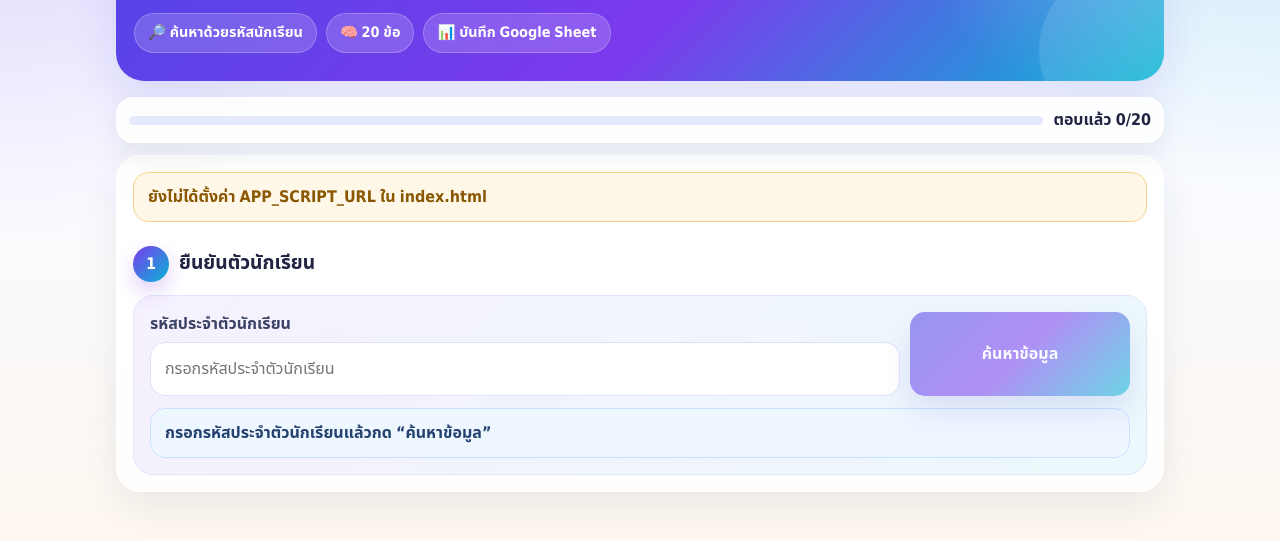
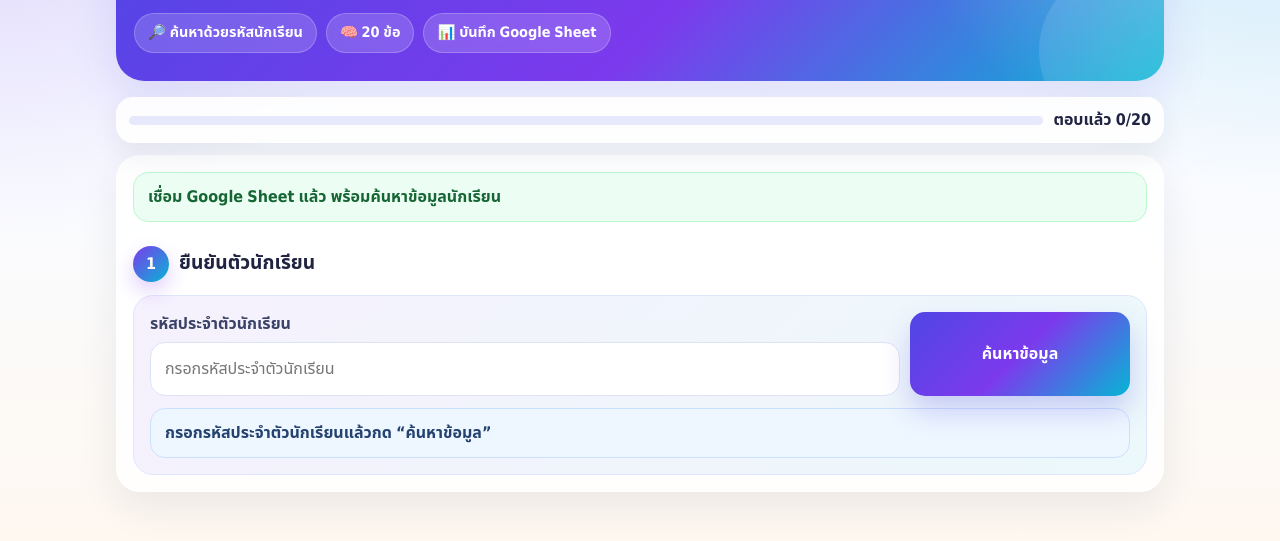
Before and after one commit to Theerawa21/Tests-ACC-M.4, a website: page index.html in a window 1280 px wide. Shown: the part 183-724 px from the top of the page. Drawn offline with Linux system fonts and the light colour scheme.

Commit message:
chore: configure Google Apps Script web app URL

```diff
--- a/index.html
+++ b/index.html
@@ -78,7 +78,7 @@
 <script type="module">
 import { QUESTIONS, gradeAnswers } from './src/quiz.js';
 
-const APP_SCRIPT_URL = 'PASTE_GOOGLE_APPS_SCRIPT_WEB_APP_URL_HERE';
+const APP_SCRIPT_URL = 'https://script.google.com/macros/s/AKfycbygLxZi5YHRCsfEIukEGUtqT5wP7QSkidhy07Kjf_0D-kgVMDi-Fn7VyqdWnwUdKycG/exec';
 const CONFIGURED = APP_SCRIPT_URL.startsWith('https://script.google.com/macros/s/');
 const qs = id => document.getElementById(id);
 const studentIdInput=qs('studentIdInput'), searchStudentBtn=qs('searchStudentBtn'), studentCard=qs('studentCard'), worksheetSection=qs('worksheetSection');
```
